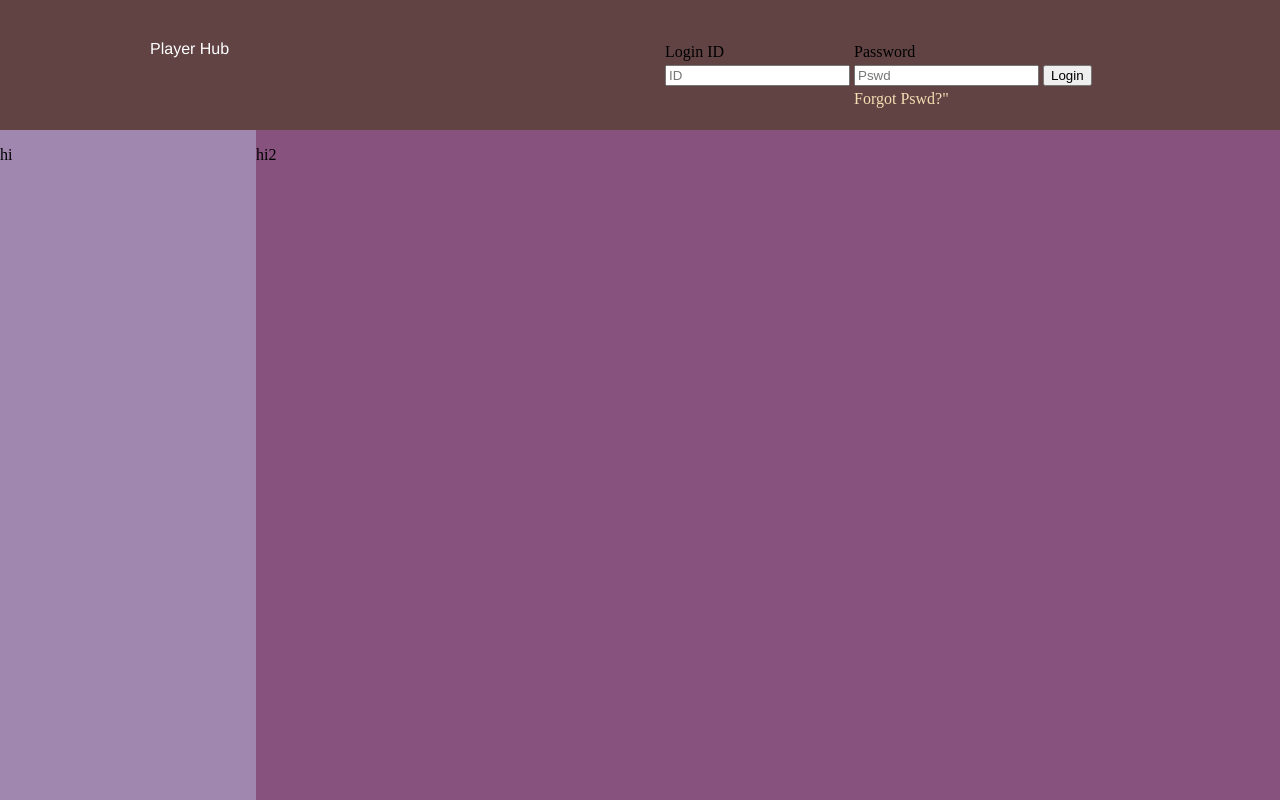
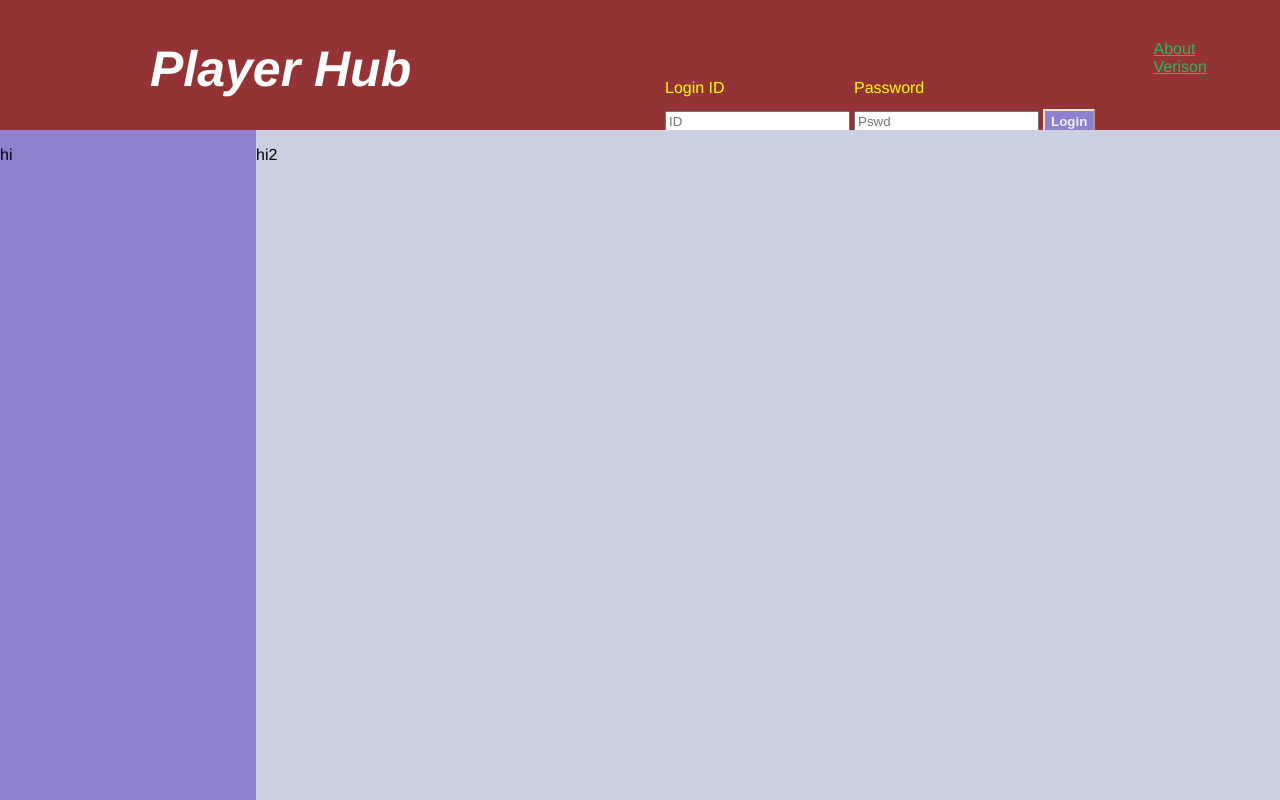
Before and after one commit to sree101viswa/PlayerHub, a plain HTML site: page indextest.html in a window 1280 px wide. Shown: the top 800 px of the page. Drawn offline with Linux system fonts and the light colour scheme.

Commit message:
Verison PAge and Index page modified

```diff
--- a/div.css
+++ b/div.css
@@ -1,5 +1,6 @@
 body{
     margin: 0px;
+    font-family: 'Franklin Gothic Medium', 'Arial Narrow', Arial, sans-serif;
 }
 .main-div{
     width: 100%;
@@ -8,27 +9,27 @@ body{
 .header{
     width: 100%;
     height: 90px;
-    background-color: #614344;
+    background-color: #943336;
     padding left: 40px;
 }
 .footer{
     width: 100%;
     height: 150px;
-    background-color: rgb(84, 39, 102);
+    background-color:#4b3622;
     float: left;
 }
 .left{
     width: 20%;
     height: 720px;
     float: left;
-    background-color: #9f87af
+    background-color: #8f80cf
 
 }
 .right{
     width: 80%;
     height: 720px;
     float: left;
-    background-color: #88527f
+    background-color: #cacfe2
 }
 .container{
     width: 100%;
@@ -37,7 +38,9 @@ body{
 }
 .head-logo{
     color: white;
-    font-weight: 100px;
+    font-weight: bold;
+    font-size: 50px;
+    font-style: oblique;
     font-family: 'Franklin Gothic Medium', 'Arial Narrow', Arial, sans-serif;
     text-decoration: none;
 }
@@ -61,3 +64,33 @@ body{
     text-decoration: none;
     color: wheat;
 }
+.login-label{
+   color: yellow;
+}
+.sbt-btn{
+    cursor: pointer;
+    background-color: #8f80cf;
+    font-weight: bold;
+    color: whitesmoke;
+    height: 24px;
+    border-color: bisque;
+}
+.td1{
+    height: 40px;
+}
+.sbt-btn:hover{
+    background-color: #943336;
+}
+.head-logo:hover{
+    font-family: Cambria, Cochin, Georgia, Times, 'Times New Roman', serif;
+}
+.login-label:hover{
+    color:whitesmoke;
+}
+.menu-nav{
+    cursor: pointer;
+    width: 60%;
+    color:rgb(43, 185, 91);
+    align-content: end;
+    float: right;
+}
--- a/indextest.html
+++ b/indextest.html
@@ -14,17 +14,23 @@
                 <a class="head-logo"> Player Hub</a>
             </div>
             <div class="head-right">
+               <div class="menu-nav">
+                <nav >
+                    <a href="" class="menu-nav"> About</a>
+                    <a href="Verison.html" class="menu-nav"> Verison</a>
+                </nav>
+            </div>
                 <form action="" class="frm">
-                <table>
+                <table class="tb">
                     <tr>
-                        <td> <label for="login-id">Login ID</label> </td>
-                        <td> <label for="login-pwd">Password</label> </td>
+                        <td> <label  class="login-label">Login ID</label> </td>
+                        <td> <label class="login-label">Password</label> </td>
                     </tr>
 
                     <tr>
-                        <td> <input type="text" placeholder="ID"> </td>
-                        <td> <input type="text" placeholder="Pswd"> </td>
-                        <td> <input type="submit" value="Login">  </td>
+                        <td  class="td1"> <input type="text" placeholder="ID"> </td>
+                        <td  class="td1"> <input type="text" placeholder="Pswd"> </td>
+                        <td> <input type="submit"  class="sbt-btn" value="Login">  </td>
                     </tr>
                     <tr>
                         <td> </td>
```
Also changed, not shown: Verison.html (added, +12 -0 lines).
